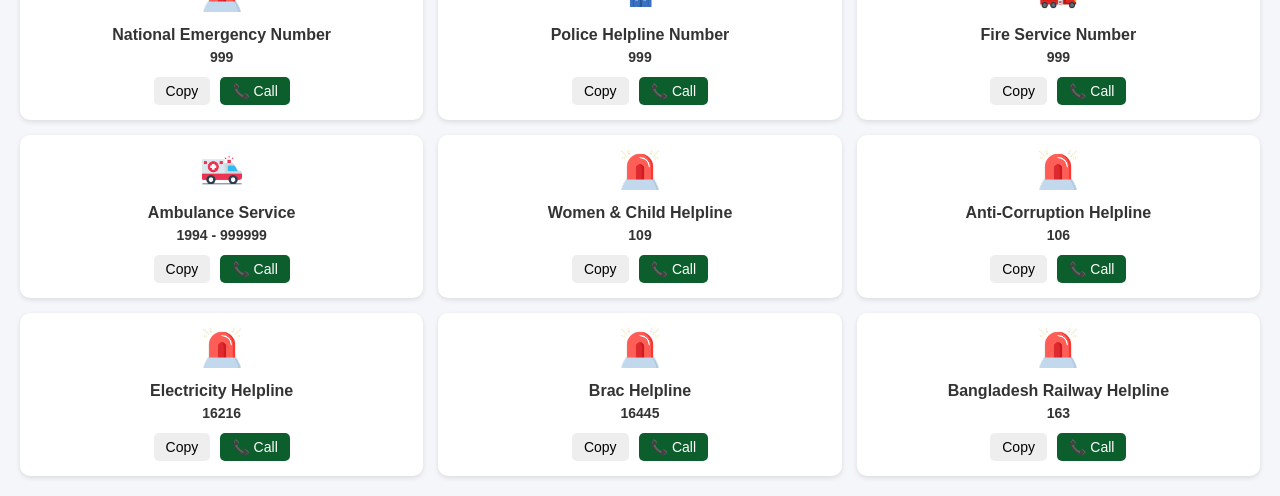
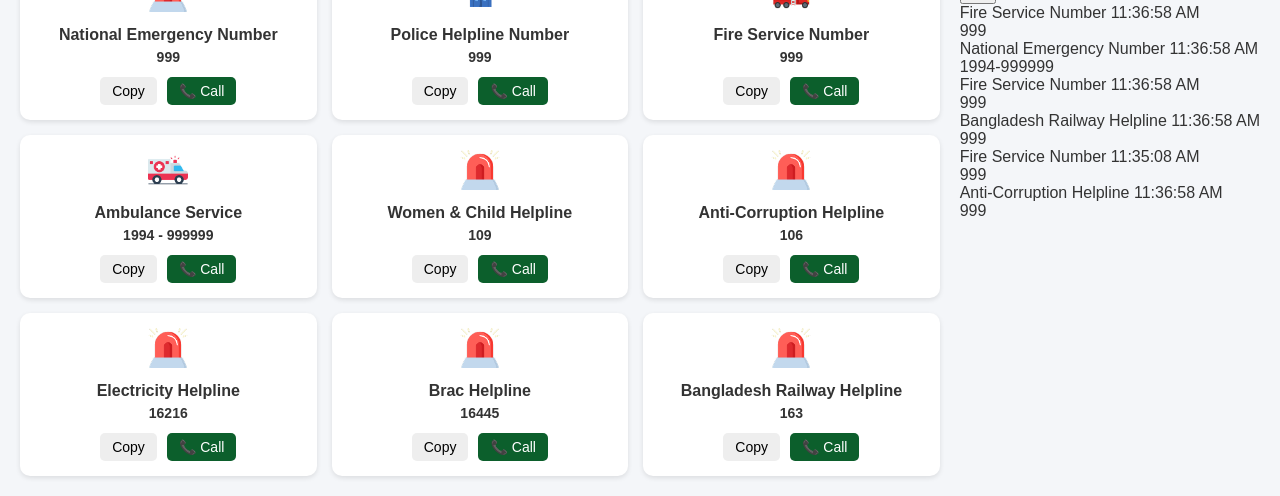
Before and after one commit to rakhi-ai12/my-simple-assingment, a plain HTML site: page index.html in a window 1280 px wide. Shown: the part 509-1005 px from the top of the page. Drawn offline with Linux system fonts and the light colour scheme.

Commit message:
first commit

```diff
--- a/index.html
+++ b/index.html
@@ -126,3 +126,63 @@
           </div>
         </div>
       </div>
+<div class="history">
+  <div class="history-header">
+    <h2>Call History</h2>
+    <button class="clear">Clear</button>
+  </div>
+
+  <div class="call">
+    <div class="top">
+      <span class="name">Fire Service Number</span>
+      <span class="time">11:36:58 AM</span>
+    </div>
+    <div class="number">999</div>
+  </div>
+
+  <div class="call">
+    <div class="top">
+      <span class="name">National Emergency Number</span>
+      <span class="time">11:36:58 AM</span>
+    </div>
+    <div class="number">1994-999999</div>
+  </div>
+
+  <div class="call">
+    <div class="top">
+      <span class="name"> Fire Service Number</span>
+      <span class="time">11:36:58 AM</span>
+    </div>
+    <div class="number">999</div>
+  </div>
+
+  <div class="call">
+    <div class="top">
+      <span class="name"> Bangladesh Railway Helpline</span>
+      <span class="time">11:36:58 AM</span>
+    </div>
+    <div class="number">999</div>
+  </div>
+
+  <div class="call">
+    <div class="top">
+      <span class="name"> Fire Service Number</span>
+      <span class="time">11:35:08 AM</span>
+    </div>
+    <div class="number">999</div>
+  </div>
+
+  <div class="call">
+    <div class="top">
+      <span class="name">Anti-Corruption Helpline</span>
+      <span class="time">11:36:58 AM</span>
+    </div>
+    <div class="number">999</div>
+  </div>
+</div>
+
+
+      </div>
+    </div>
+  </body>
+</html>
```
